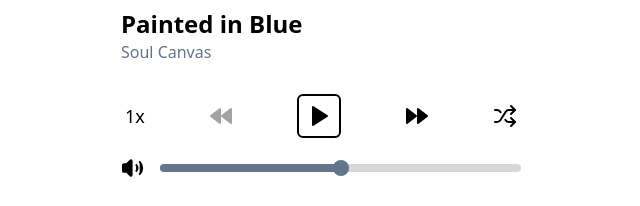
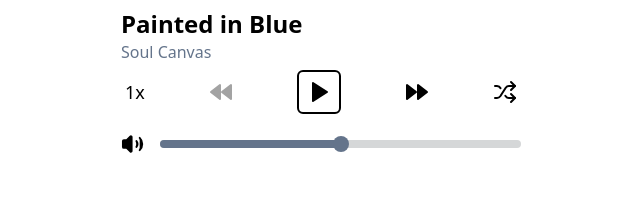
Before and after one commit to jacobleon2117/atlas-music-player, a React (Vite) app: page / in a window 1280 px wide. Shown: the part 448-654 px from the top of the page, without its empty margins (319-959 px from the left). Built offline with nearby package versions, Linux system fonts and the light colour scheme.

Commit message:
Changed File: CurrentlyPlaying.jsx, fixed margin heights

```diff
--- a/src/components/CurrentlyPlaying.jsx
+++ b/src/components/CurrentlyPlaying.jsx
@@ -13,7 +13,7 @@ export default function MusicPlayer() {
       <div className="mt-6 h-[62px] w-full">
         <SongTitle />
       </div>
-      <div className="mt-6 h-[62px] w-full">
+      <div className="h-[62px] w-full">
         <PlayControls />
       </div>
       <div className="h-[18px] w-full">
```
